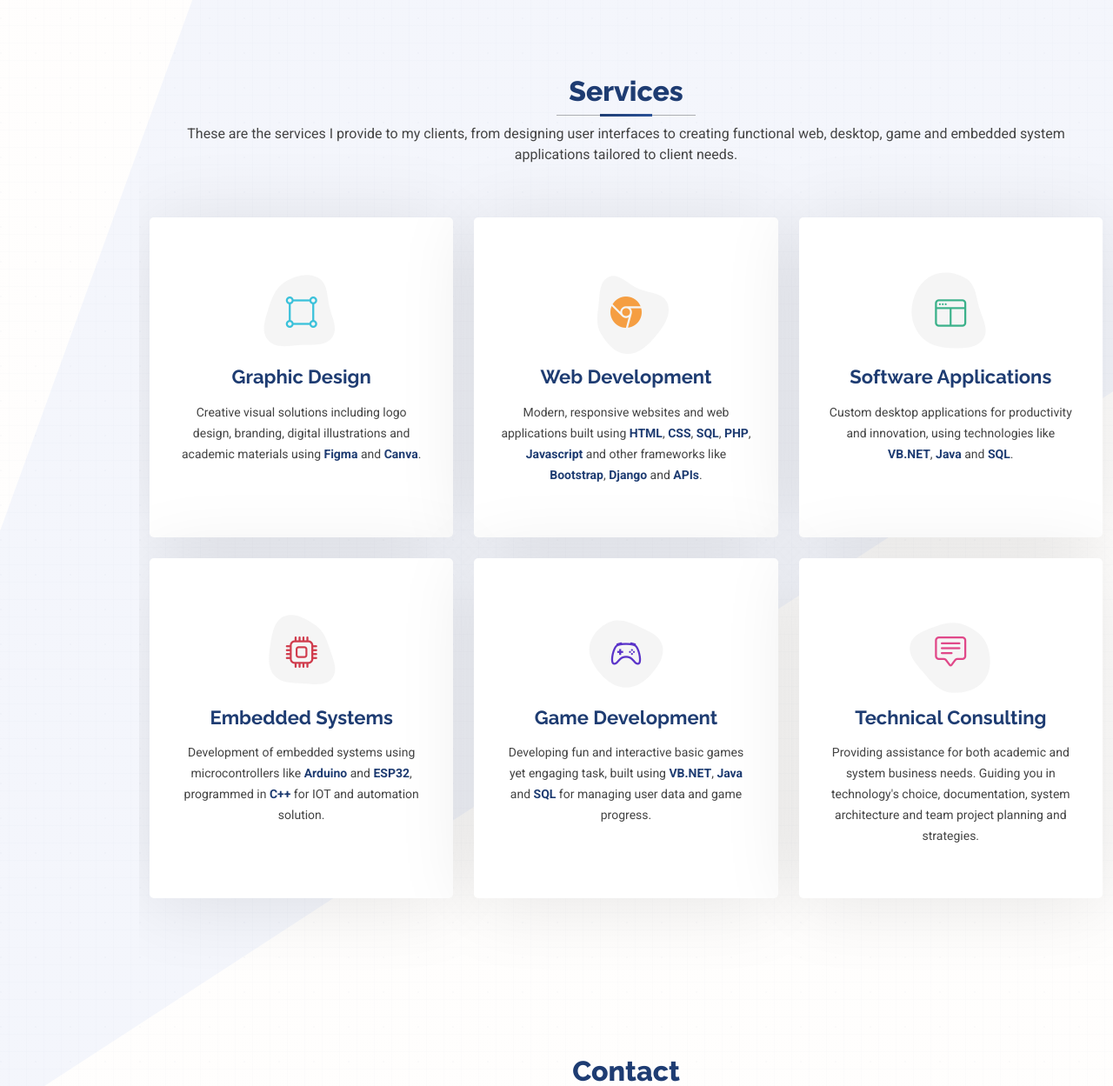
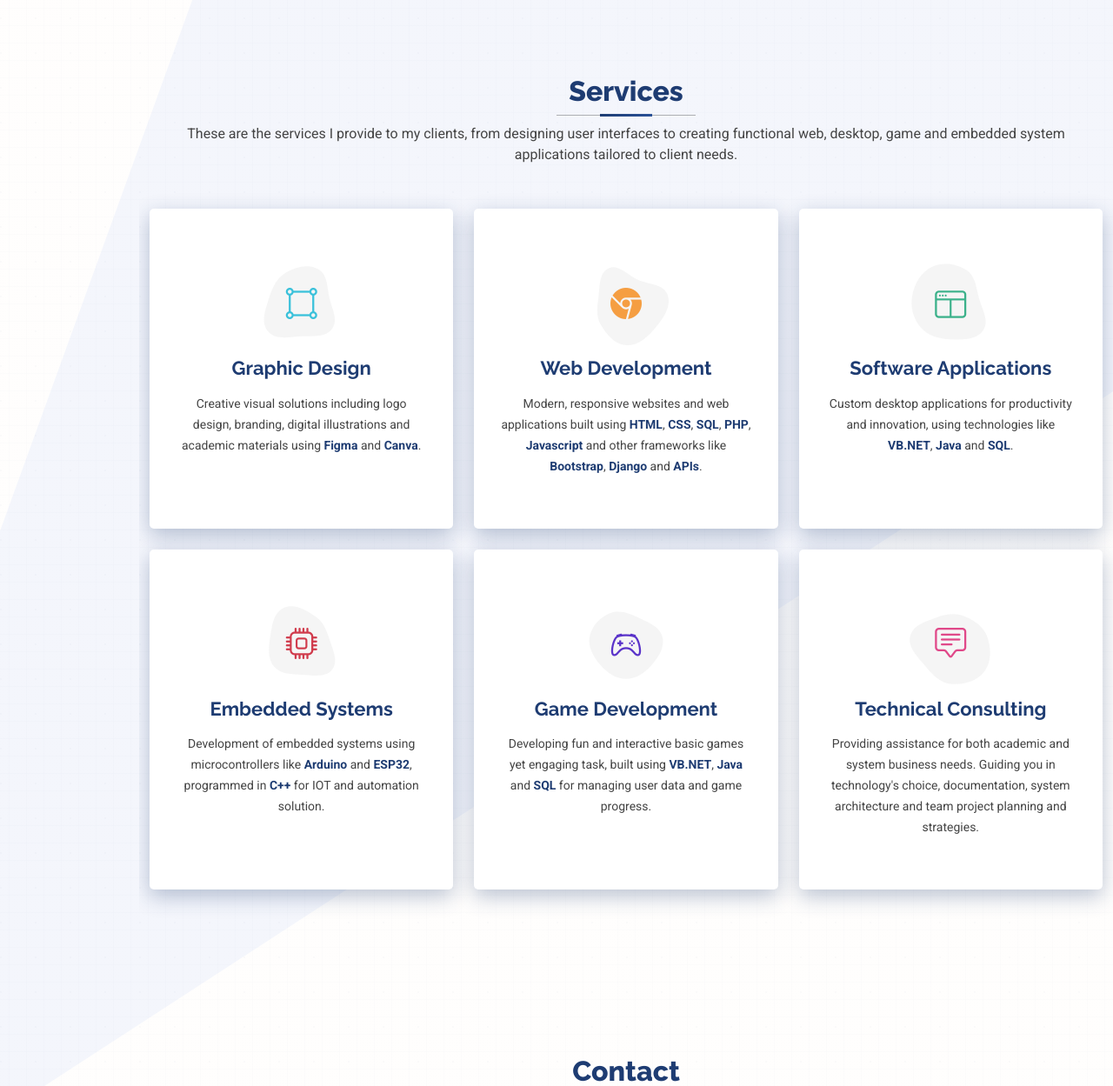
Before and after one commit to LanceKent19/MyPortfolio, a PHP site: page /index.php in a window 1280 px wide. Shown: the part 4460-5709 px from the top of the page at 87% size. Run offline with PHP 8.4, Linux system fonts and the light colour scheme.

Commit message:
adding hover in service items

```diff
--- a/assets/styles/main.css
+++ b/assets/styles/main.css
@@ -1201,12 +1201,13 @@ main .section{
 --------------------------------------------------------------*/
 .services .service-item {
   background-color: var(--surface-color);
-  box-shadow: 0px 5px 90px 0px rgba(0, 0, 0, 0.1);
+  box-shadow: 0 8px 25px rgba(30, 60, 114, 0.3);
   height: 100%;
   padding: 60px 30px;
   text-align: center;
   transition: 0.3s;
   border-radius: 5px;
+  transform: translateY(-10px);
 }
 
 .services .service-item .icon {
@@ -1256,8 +1257,8 @@ main .section{
 }
 
 .services .service-item:hover {
- box-shadow: 0 4px 15px rgba(0, 0, 0, 0.1);
- transform: translateY(-10px);
+  box-shadow: 0 4px 15px rgba(0, 0, 0, 0.1);
+  transform: translateY(0);
 }
 
 .services .service-item.graphic-design i {
```
